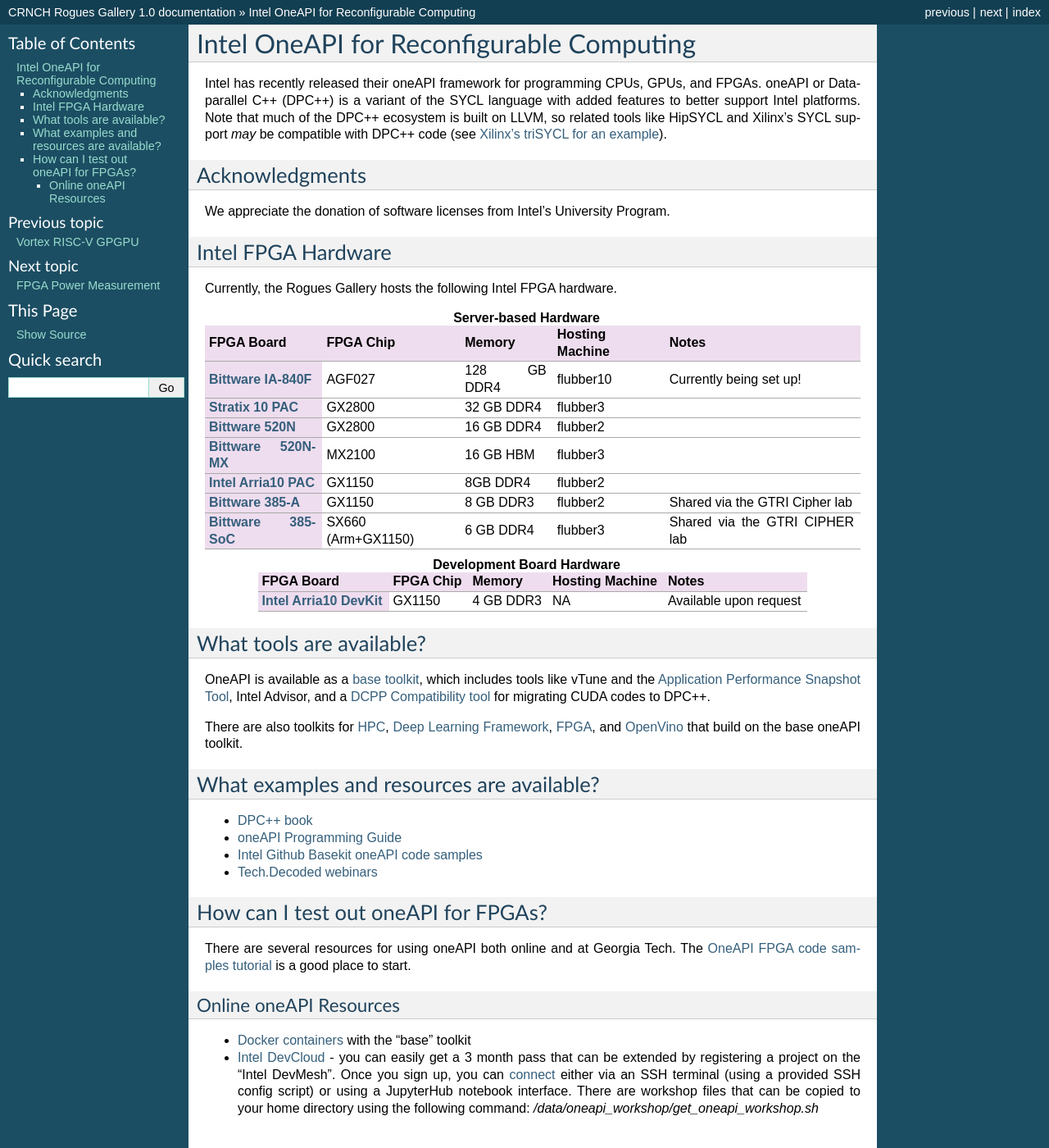
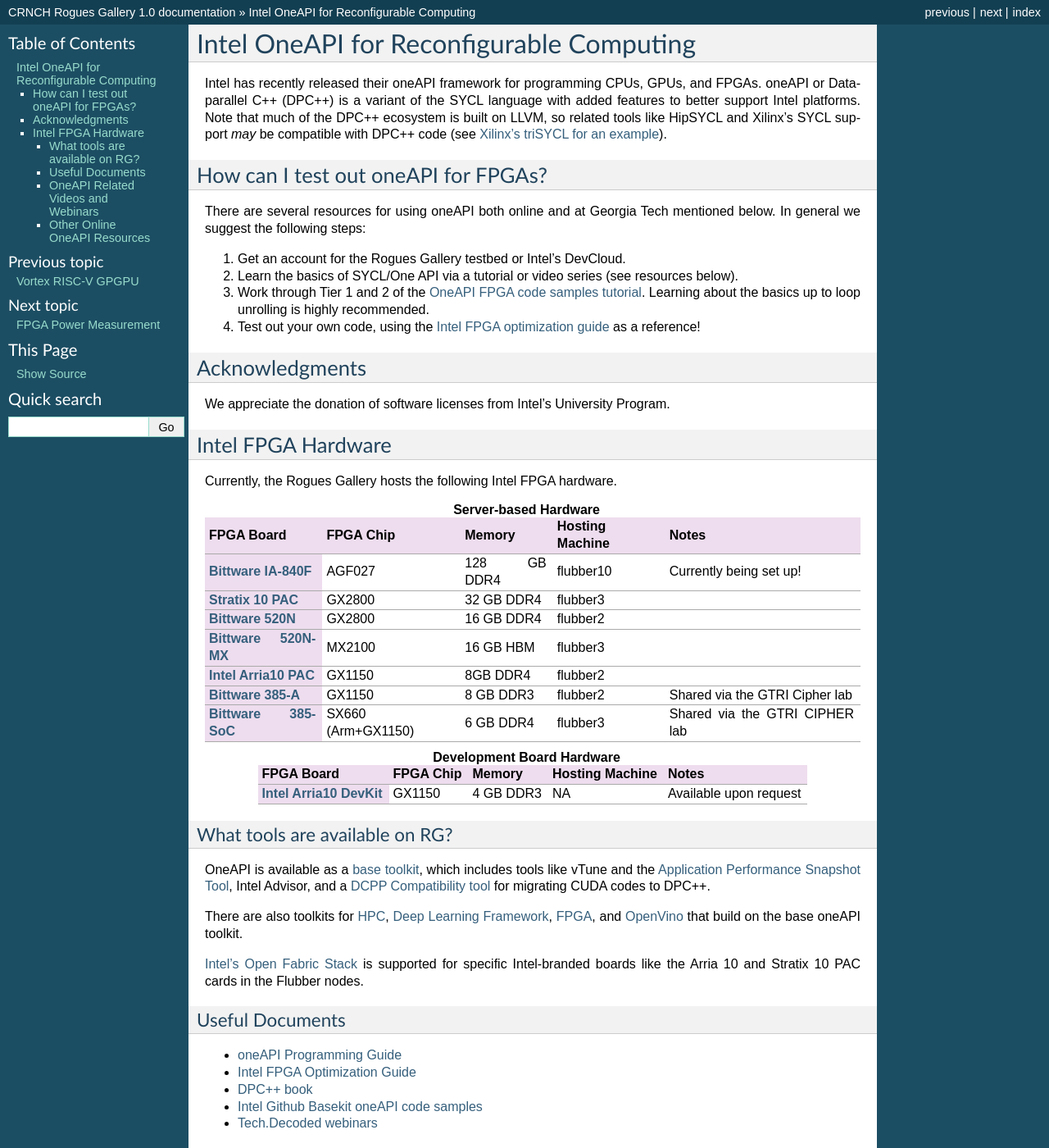
Before and after one commit to gt-crnch-rg/read-the-docs, a Sphinx documentation site: the page built from docs/reconfig/intel/oneapi-fpga-getting-started.rst, in a window 1280 px wide and 1400 px high. Shown: the whole window at 82% size. Built offline with Sphinx 7.4.7, drawn with Linux system fonts in a browser that asks for light colours; pages that are not in the unit, such as notebooks, are missing from menus; some of the changed text lies outside the part shown.

Commit message:
Update oneapi-fpga-getting-started.rst
Updated OneAPI documentation and checked links.

```diff
--- a/docs/reconfig/intel/oneapi-fpga-getting-started.rst
+++ b/docs/reconfig/intel/oneapi-fpga-getting-started.rst
@@ -4,6 +4,15 @@
 
 Intel has recently released their oneAPI framework for programming CPUs, GPUs, and FPGAs. oneAPI or Data-parallel C++ (DPC++) is a variant of the SYCL language with added features to better support Intel platforms. Note that much of the DPC++ ecosystem is built on LLVM, so related tools like HipSYCL and Xilinx's SYCL support *may* be compatible with DPC++ code (see `Xilinx's triSYCL for an example <https://github.com/triSYCL/sycl/blob/sycl/unified/next/sycl/doc/GettingStartedXilinxFPGA.md>`__).
 
+How can I test out oneAPI for FPGAs?
+----------------------------
+
+There are several resources for using oneAPI both online and at Georgia Tech mentioned below. In general we suggest the following steps:
+
+1) Get an account for the Rogues Gallery testbed or Intel's DevCloud.
+2) Learn the basics of SYCL/One API via a tutorial or video series (see resources below).
+3) Work through Tier 1 and 2 of the `OneAPI FPGA code samples tutorial <https://www.intel.com/content/www/us/en/developer/articles/code-sample/explore-dpcpp-through-intel-fpga-code-samples.html>`__. Learning about the basics up to loop unrolling is highly recommended.
+4) Test out your own code, using the `Intel FPGA optimization guide <https://www.intel.com/content/www/us/en/docs/oneapi-fpga-add-on/optimization-guide/2023-1/overview.html>`__ as a reference!
 
 Acknowledgments
 ---------------
@@ -78,27 +87,31 @@
       - NA
       - Available upon request
 
-What tools are available?
-----------------------------
+What tools are available on RG?
+~~~~~~~~~~~~~~~~~~~~~~~~~~~
 
 OneAPI is available as a `base toolkit <https://software.intel.com/en-us/oneapi/base-kit>`_, which includes tools like vTune and the `Application Performance Snapshot Tool <https://software.intel.com/en-us/node/836966>`_, Intel Advisor, and a `DCPP Compatibility tool <https://software.intel.com/en-us/articles/release-notes-for-intel-dpcpp-compatibility-tool>`_ for migrating CUDA codes to DPC++.
 
 There are also toolkits for `HPC <https://software.intel.com/en-us/oneapi/hpc-kit>`_, `Deep Learning Framework <https://software.intel.com/en-us/oneapi/dlfd-kit>`_, `FPGA <https://software.intel.com/en-us/oneapi/fpga>`_, and `OpenVino  <https://software.intel.com/en-us/openvino-toolkit>`_ that build on the base oneAPI toolkit.
 
-What examples and resources are available?
-----------------------------
+`Intel's Open Fabric Stack <https://www.intel.com/content/www/us/en/products/details/fpga/platforms/open-fpga-stack.html>`__ is supported for specific Intel-branded boards like the Arria 10 and Stratix 10 PAC cards in the Flubber nodes.
 
+Useful Documents
+~~~~~~~~~~~~~~~~~~~~~~~~~~~
+* `oneAPI Programming Guide <https://software.intel.com/en-us/oneapi-programming-guide>`_
+* `Intel FPGA Optimization Guide <https://www.intel.com/content/www/us/en/docs/oneapi-fpga-add-on/optimization-guide/2023-1/overview.html>`__
 * `DPC++ book <https://jamesreinders.com/dpcpp/>`_
-* `oneAPI Programming Guide <https://software.intel.com/en-us/oneapi-programming-guide>`_
 * `Intel Github Basekit oneAPI code samples <https://github.com/intel/basekit-code-samples>`_
 * `Tech.Decoded webinars <https://techdecoded.intel.io>`_
 
-How can I test out oneAPI for FPGAs?
-----------------------------
+OneAPI Related Videos and Webinars
+~~~~~~~~~~~~~~~~~~~~~~~~~~~
+* `OneAPI Basics Training Series <https://www.youtube.com/watch?v=vMZNYP4e2xo&list=PLg-UKERBljNxsCltpcXU_Haz9xQSCN_SB>`__ - a General OneAPI series
+* `Introduction to Intel's Open FPGA Stack <https://www.youtube.com/watch?v=2_8BWg0V3ic>`__ - an introduction to the Intel OFS.
+* `Using FPGAs with the Intel oneAPI Toolkits <https://www.youtube.com/watch?v=SU9S-PG_W9A>`__
+* `Introduction to Optimizing FPGAs with the Intel OneAPI Toolkit <https://www.youtube.com/watch?v=mvvmKsAKhqg>`__
 
-There are several resources for using oneAPI both online and at Georgia Tech. The `OneAPI FPGA code samples tutorial <https://www.intel.com/content/www/us/en/developer/articles/code-sample/explore-dpcpp-through-intel-fpga-code-samples.html>`__ is a good place to start.
-
-Online oneAPI Resources
+Other Online OneAPI Resources
 ~~~~~~~~~~~~~~~~~~~~~~
 * `Docker containers <https://github.com/intel/oneapi-containers>`_ with the "base" toolkit
 * `Intel DevCloud <https://intelsoftwaresites.secure.force.com/devcloud/oneapi>`_ - you can easily get a 3 month pass that can be extended by registering a project on the "Intel DevMesh". Once you sign up, you can `connect <https://devcloud.intel.com/oneapi/connect/>`_ either via an SSH terminal (using a provided SSH config script) or using a JupyterHub notebook interface. There are workshop files that can be copied to your home directory using the following command: `/data/oneapi_workshop/get_oneapi_workshop.sh`
```
